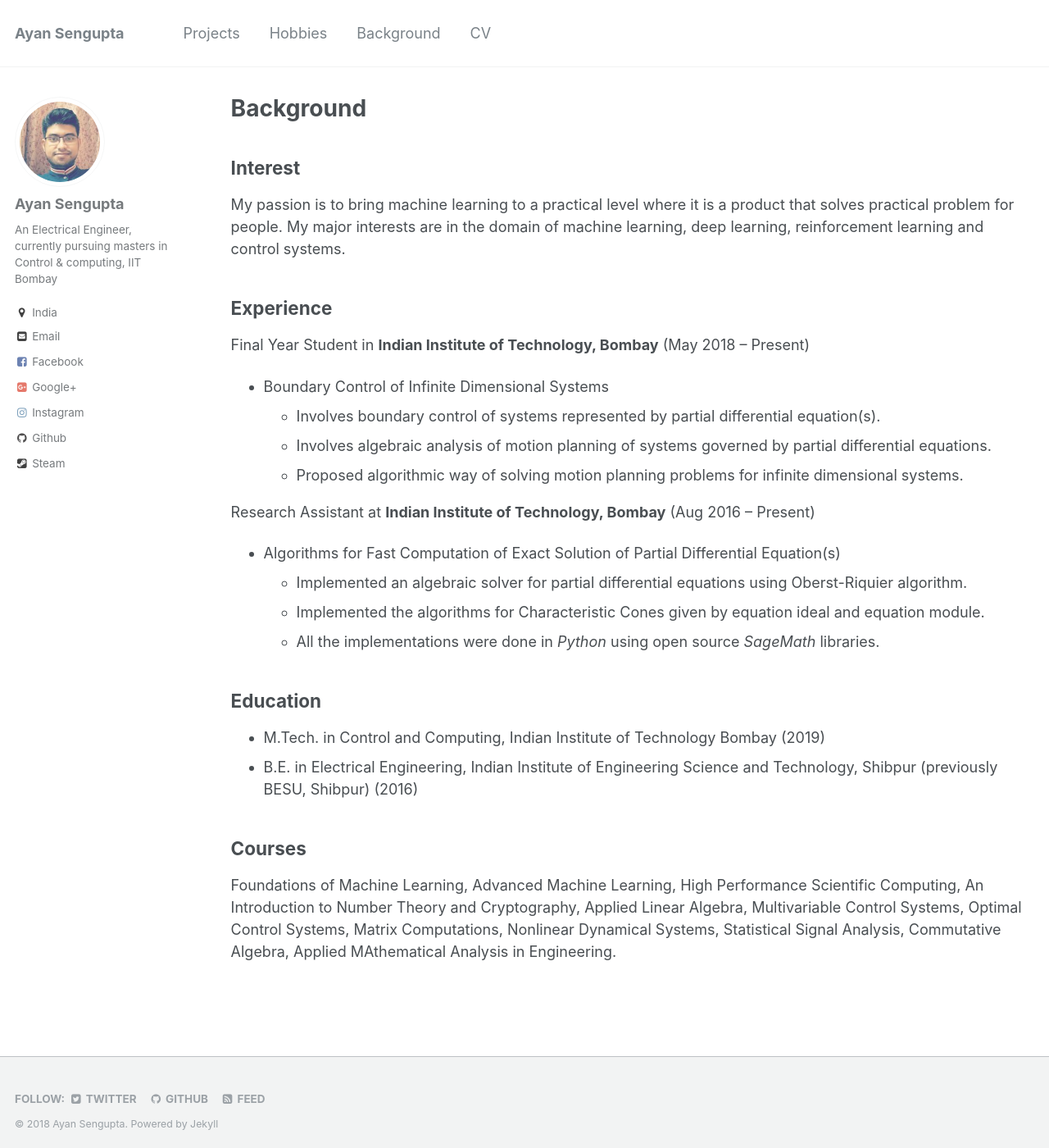
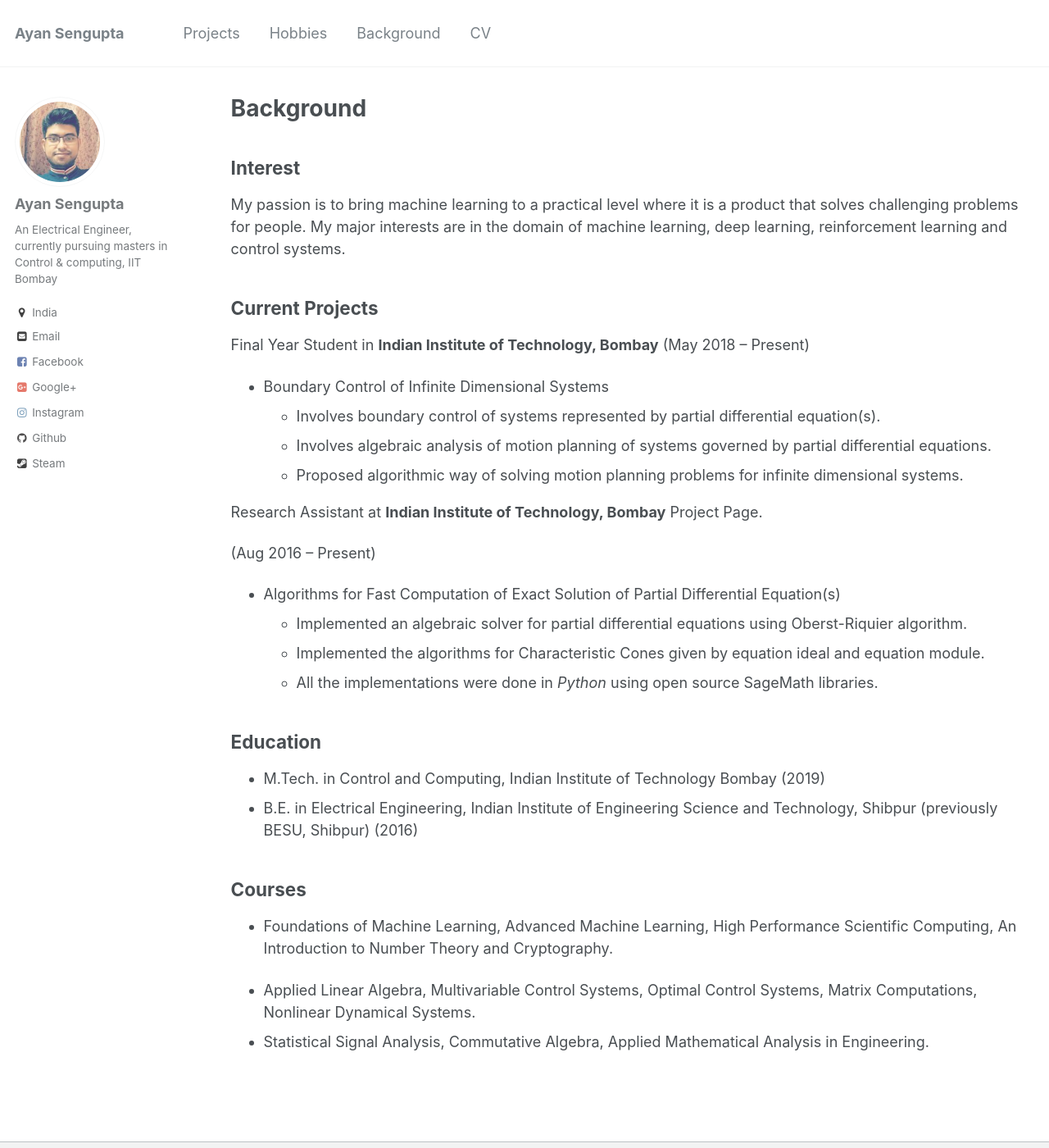
Before and after one commit to ayansengupta17/ayansengupta17.github.io, a Jekyll site: the page built from _pages/background.md, in a window 1280 px wide and 1400 px high. Shown: the whole window at 82% size. Built offline with Jekyll 4.4.1, drawn with Linux system fonts in a browser that asks for light colours.

Commit message:
background

```diff
--- a/_pages/background.md
+++ b/_pages/background.md
@@ -7,10 +7,10 @@
 
 Interest
 ------
-My passion is to bring machine learning to a practical level where it is a product that solves practical problem for people.
+My passion is to bring machine learning to a practical level where it is a product that solves challenging problems for people.
 My major interests are in the domain of machine learning, deep learning, reinforcement learning and control systems.
 
-Experience
+Current Projects
 ------
 Final Year Student in **Indian Institute of Technology, Bombay**
  (May 2018 – Present)
@@ -19,13 +19,14 @@
     * Involves algebraic analysis of motion planning of systems governed by partial differential equations.
     * Proposed algorithmic way of solving motion planning problems for infinite dimensional systems.
 
-Research Assistant at **Indian Institute of Technology, Bombay**
+Research Assistant at **Indian Institute of Technology, Bombay** [Project Page](https://www.ee.iitb.ac.in/~debasattam/ASOP.html).
+
  (Aug 2016 – Present)
 
 * Algorithms for Fast Computation of Exact Solution of Partial Differential Equation(s)
     * Implemented an algebraic solver for partial differential equations using Oberst-Riquier algorithm.
     * Implemented the algorithms for Characteristic Cones given by equation ideal and equation module.
-    * All the implementations were done in *Python* using open source *SageMath* libraries.
+    * All the implementations were done in *Python* using open source [SageMath](http://www.sagemath.org/) libraries.
 
 
 
@@ -38,8 +39,9 @@
 
 Courses
 -----
-Foundations of Machine Learning, Advanced Machine Learning, High Performance Scientific Computing,
- An Introduction to Number Theory and Cryptography,
-Applied Linear Algebra, Multivariable Control Systems, Optimal Control Systems,
- Matrix Computations, Nonlinear Dynamical Systems, Statistical Signal Analysis,
-  Commutative Algebra, Applied MAthematical Analysis in Engineering.
+* Foundations of Machine Learning, Advanced Machine Learning, High Performance Scientific Computing,
+ An Introduction to Number Theory and Cryptography.
+
+* Applied Linear Algebra, Multivariable Control Systems, Optimal Control Systems,
+ Matrix Computations, Nonlinear Dynamical Systems.
+* Statistical Signal Analysis, Commutative Algebra, Applied Mathematical Analysis in Engineering.
```
